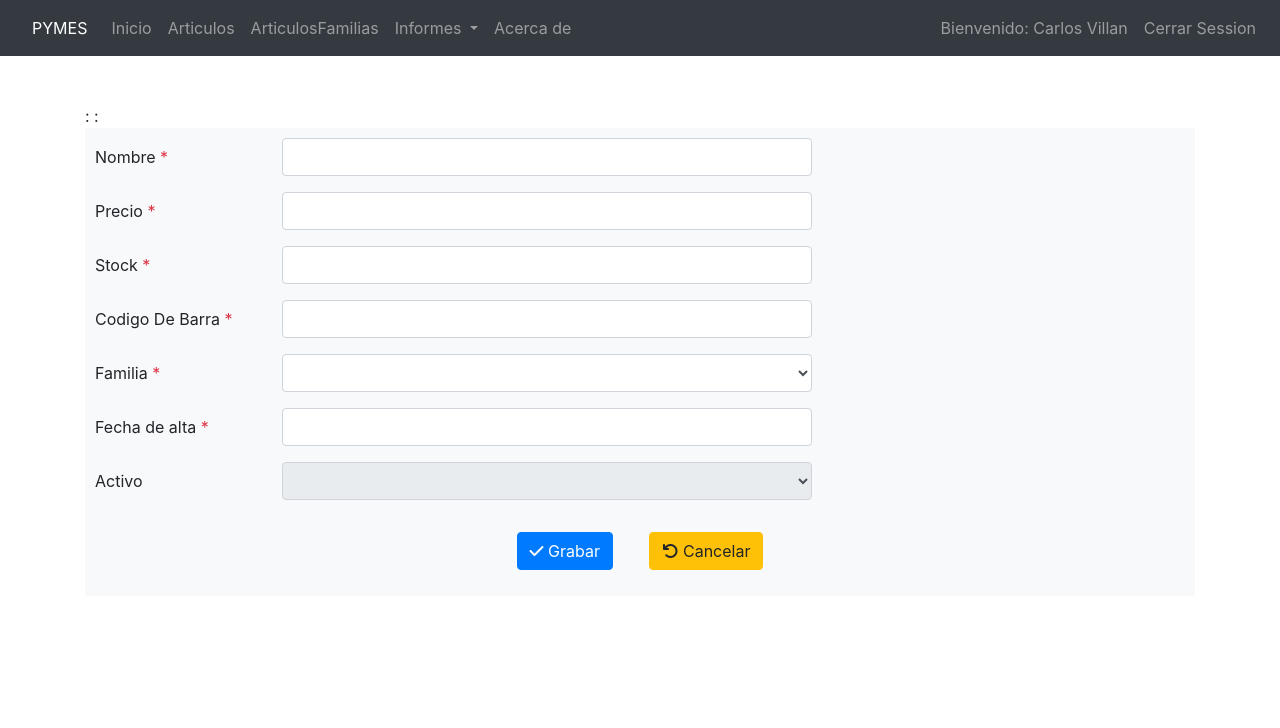
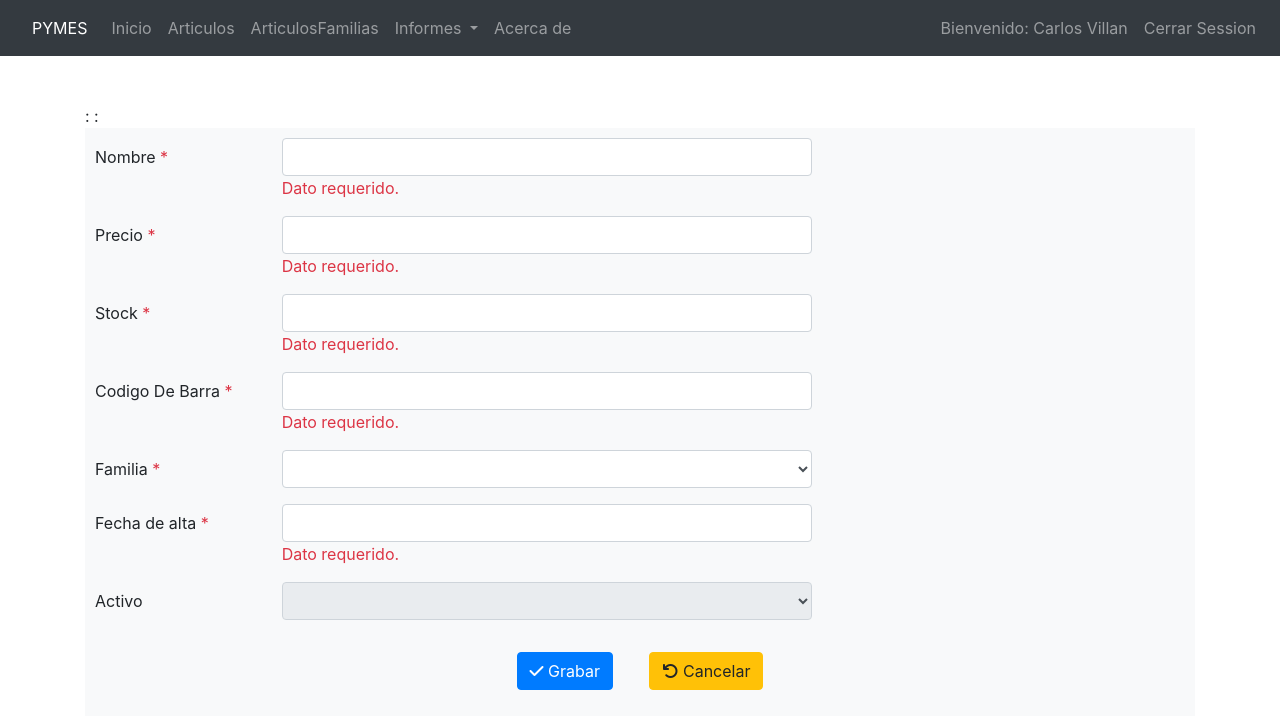
Before and after one commit to mvale888/pymes-guzman, an Angular app: page /articulos in a window 1280 px wide. Both pictures are taken after typing "Sample" into the empty fields and a click on the button "Agregar". Shown: the top 728 px of the page. Built offline with nearby package versions, Linux system fonts and the light colour scheme.

Commit message:
Etapa 7 - Validación Mensaje: Campo Requerido

```diff
--- a/package.json
+++ b/package.json
@@ -6,17 +6,21 @@
     "@angular/animations": "^11.0.8",
     "@angular/common": "^11.0.8",
     "@angular/compiler": "^11.0.8",
+    "@angular/compiler-cli": "11.2.1",
     "@angular/core": "^11.0.8",
     "@angular/forms": "^11.0.8",
+    "@angular/localize": "^11.2.1",
     "@angular/platform-browser": "^11.0.8",
     "@angular/platform-browser-dynamic": "^11.0.8",
     "@angular/router": "^11.0.8",
     "@fortawesome/fontawesome-free": "^5.15.2",
     "bootstrap": "^4.6.0",
     "jquery": "^3.5.1",
+    "ng-bootstrap": "^1.6.3",
     "popper.js": "^1.16.1",
     "rxjs": "^6.6.3",
     "tslib": "^2.1.0",
+    "typescript": ">=4.0 <4.2",
     "zone.js": "^0.11.3"
   },
   "scripts": {
--- a/src/app/components/articulos/articulos.component.html
+++ b/src/app/components/articulos/articulos.component.html
@@ -106,6 +106,11 @@
             </label>
             <div class="col-sm-6">
                 <input type="text" class="form-control" formControlName="Nombre"/>
+                <span class="text-danger" *ngIf="FormReg.controls.Nombre.errors
+      && FormReg.controls.Nombre.errors.required">
+          Dato requerido.
+      </span>
+
             </div>
         </div>
 
@@ -116,6 +121,11 @@
             </label>
             <div class="col-sm-6">
                 <input type="text" name="Precio" class="form-control" formControlName="Precio"/>
+                      <span class="text-danger" *ngIf="FormReg.controls.Precio.errors
+      && FormReg.controls.Precio.errors.required">
+          Dato requerido.
+      </span>
+
             </div>
         </div>
 
@@ -127,6 +137,11 @@
             </label>
             <div class="col-sm-6">
                 <input type="text" name="Stock" class="form-control" formControlName="Stock"/>
+                <span class="text-danger" *ngIf="FormReg.controls.Stock.errors
+      && FormReg.controls.Stock.errors.required">
+          Dato requerido.
+      </span>
+
 
             </div>
         </div>
@@ -138,7 +153,10 @@
             </label>
             <div class="col-sm-6">
                 <input type="text" name="CodigoDeBarra" class="form-control" formControlName="CodigoDeBarra" />
-
+                <span class="text-danger" *ngIf="FormReg.controls.CodigoDeBarra.errors
+      && FormReg.controls.CodigoDeBarra.errors.required">
+              Dato requerido.
+      </span>
             </div>
         </div>
 
@@ -163,6 +181,10 @@
             </label>
             <div class="col-sm-6">
                 <input class="form-control" name="FechaAlta" formControlName="FechaAlta"/>
+                <span class="text-danger" *ngIf="FormReg.controls.FechaAlta.errors
+      && FormReg.controls.FechaAlta.errors.required">
+              Dato requerido.
+      </span>
             </div>
         </div>
 
--- a/src/app/components/articulos/articulos.component.ts
+++ b/src/app/components/articulos/articulos.component.ts
@@ -55,13 +55,14 @@ export class ArticulosComponent implements OnInit {
     });
     this.FormReg = this.formBuilder.group({
       IdArticulo: [null],
-      Nombre: [null],
-      Precio: [null],
-      Stock: [null],
-      CodigoDeBarra: [null],
-      IdArticuloFamilia: [null],
-      FechaAlta: [null],
+      Nombre: [null,  [Validators.required]  ],
+      Precio: [null, [Validators.required] ],
+      Stock: [null, [Validators.required] ],
+      CodigoDeBarra: [ null,  [Validators.required] ],
+      IdArticuloFamilia: [null, [Validators.required] ],
+      FechaAlta: [ null,  [ Validators.required ] ],
       Activo: [false]
+
     });
 
     this.GetFamiliasArticulos();
--- a/src/polyfills.ts
+++ b/src/polyfills.ts
@@ -58,6 +58,7 @@
  * Zone JS is required by Angular itself.
  */
 import 'zone.js/dist/zone';  // Included with Angular CLI.
+import '@angular/localize/init';
 
 
 /***************************************************************************************************
```
Also changed, not shown: src/app/app.module.ts (+6 -2 lines).
